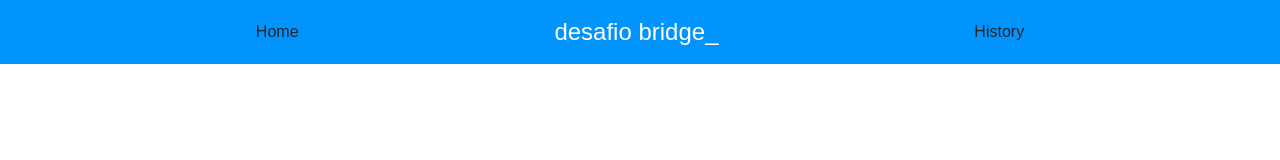
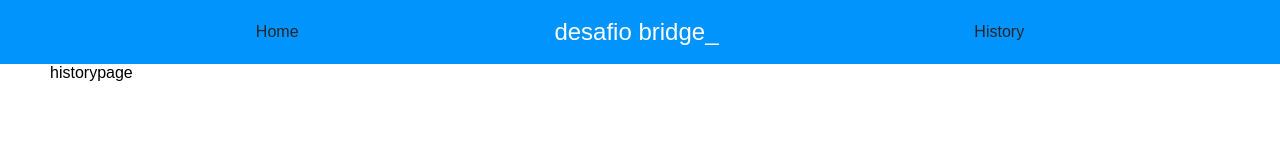
Before and after one commit to luizamedeiros/desafio-bridge-frontend, a React (Create React App) app: page /history in a window 1280 px wide. Shown: the top 160 px of the page. Built offline with nearby package versions, Linux system fonts and the light colour scheme; a web font is replaced by a local one.

Commit message:
Create History page

```diff
--- a/src/App.js
+++ b/src/App.js
@@ -1,6 +1,7 @@
 import './App.css';
 import {Routes, Route, BrowserRouter as Router} from 'react-router-dom';
 import Home from './pages/Home';
+import History from './pages/History';
 
 function App() {
 return(
@@ -8,11 +9,12 @@ return(
   <ul>
     <li><a href='http://localhost:3000/'>Home</a></li>
     <li className='headerText'> desafio bridge_ </li>
-    <li><a >History</a></li>
+    <li><a href='http://localhost:3000/history'>History</a></li>
   </ul>
   <Router>
     <Routes>
       <Route path="/" element={<Home/>}/>
+      <Route path="/history" element={<History/>}/>
     </Routes>
   </Router>
   </>
--- /dev/null
+++ b/src/pages/History.jsx
@@ -0,0 +1,10 @@
+import React from 'react';
+import '../App.css'
+
+const History = () =>{
+    return(
+        <p>historypage</p>
+    )
+}
+
+export default History;
```
